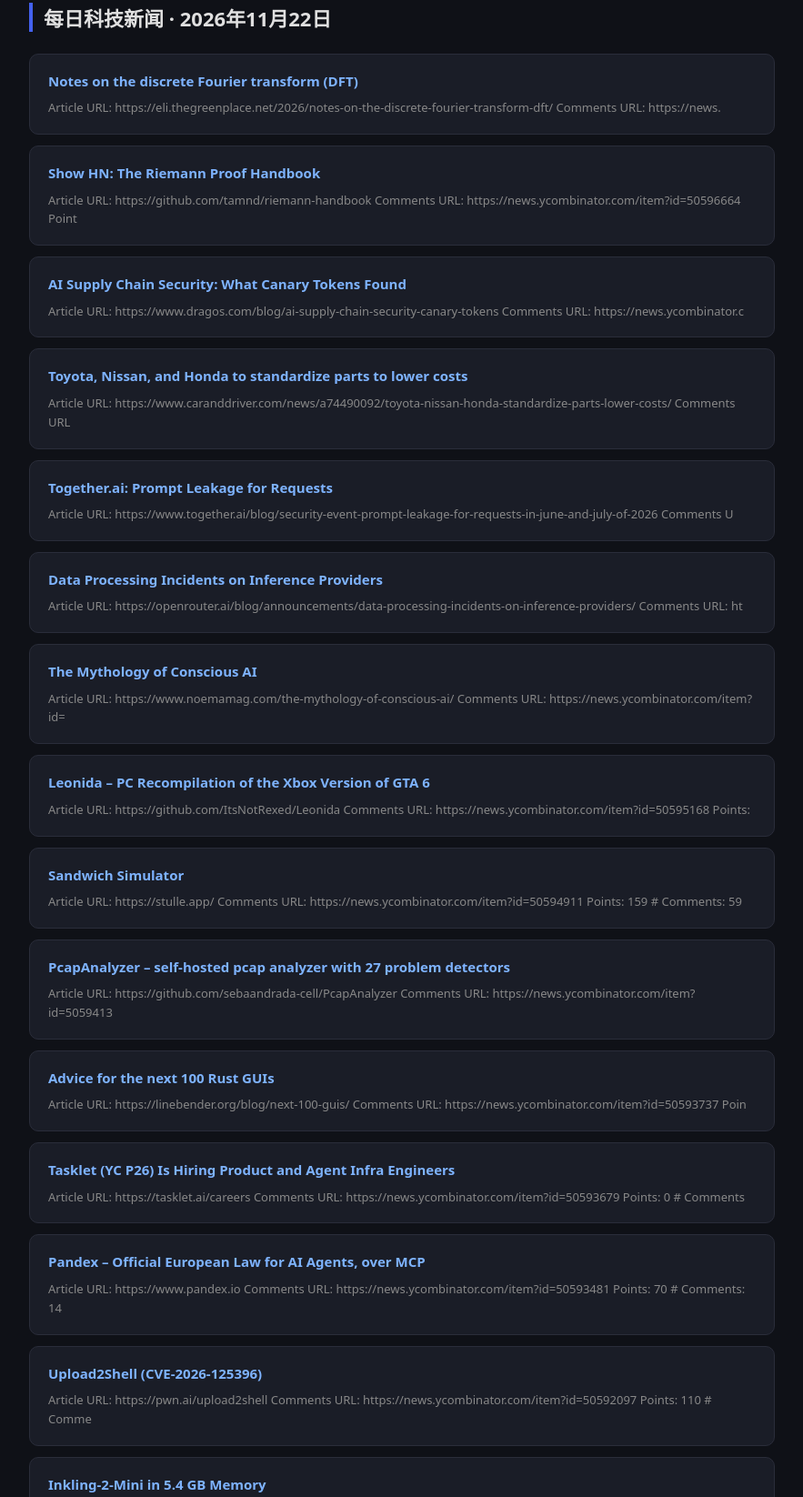
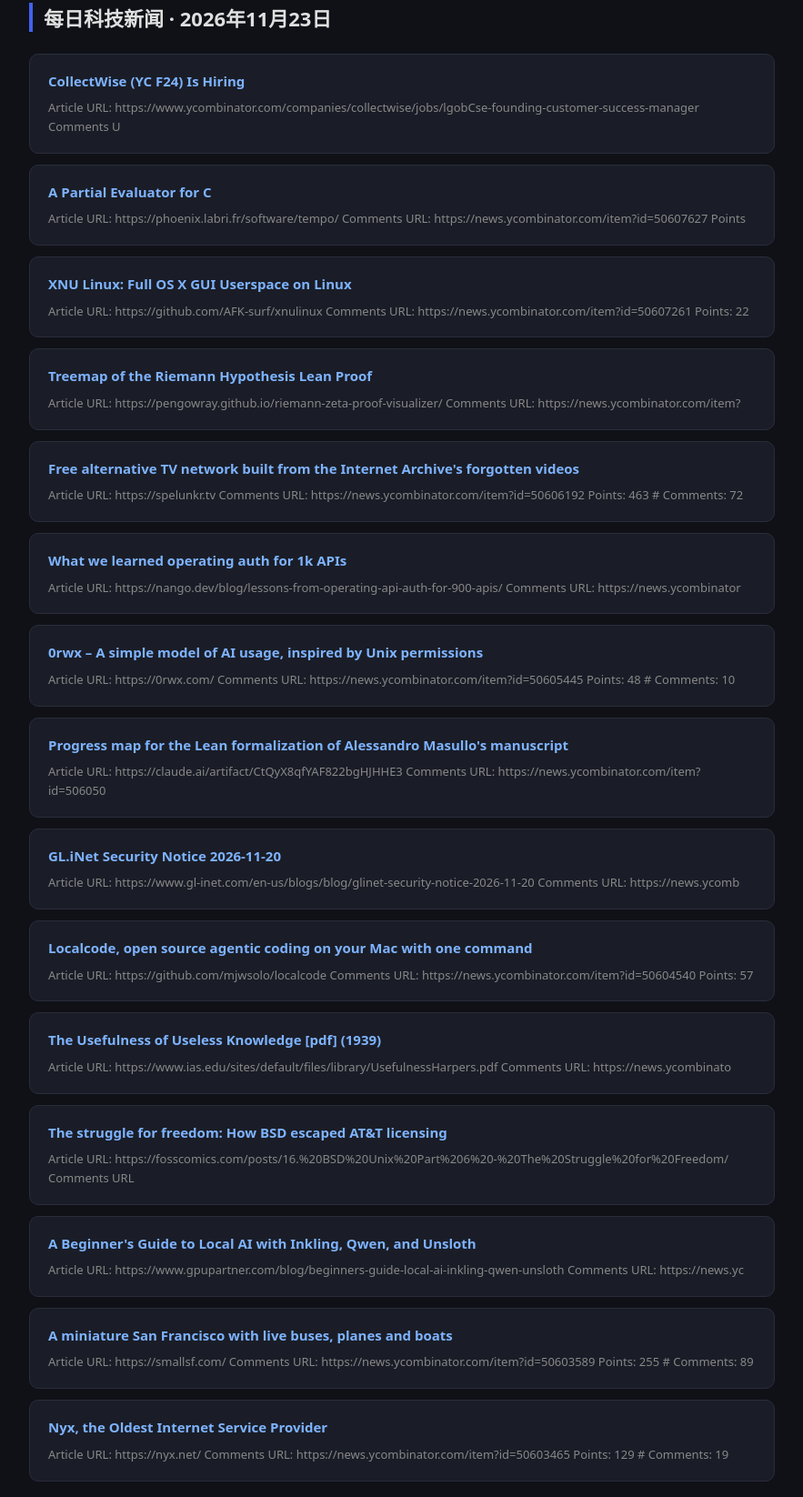
Before and after one commit to erdmanncho/daily-tech-news, a plain HTML site: page docs/index.html in a window 1280 px wide. Shown: the part 32-1678 px from the top of the page at 91% size, without its empty margins (198-1081 px from the left). Drawn offline with Linux system fonts and the light colour scheme.

Commit message:
每日新闻更新 2026-11-23

```diff
--- a/docs/index.html
+++ b/docs/index.html
@@ -1,7 +1,7 @@
 <!DOCTYPE html>
 <html lang="zh"><head><meta charset="UTF-8">
 <meta name="viewport" content="width=device-width,initial-scale=1">
-<title>每日科技新闻 · 2026年11月22日</title>
+<title>每日科技新闻 · 2026年11月23日</title>
 <style>
   body{font-family:system-ui,sans-serif;max-width:820px;margin:0 auto;padding:20px 16px;background:#0f1117;color:#e0e0e0}
   h1{font-size:22px;border-left:4px solid #4361ee;padding-left:12px;margin-bottom:24px}
@@ -14,93 +14,93 @@
   footer{text-align:center;color:#444;margin-top:32px;font-size:12px}
 </style></head>
 <body>
-  <h1>每日科技新闻 · 2026年11月22日</h1>
+  <h1>每日科技新闻 · 2026年11月23日</h1>
 
     <div class="card">
-      <a href="https://eli.thegreenplace.net/2026/notes-on-the-discrete-fourier-transform-dft/" target="_blank"><h2>Notes on the discrete Fourier transform (DFT)</h2></a>
-      <p>Article URL: https://eli.thegreenplace.net/2026/notes-on-the-discrete-fourier-transform-dft/
-Comments URL: https://news.</p>
+      <a href="https://www.ycombinator.com/companies/collectwise/jobs/lgobCse-founding-customer-success-manager" target="_blank"><h2>CollectWise (YC F24) Is Hiring</h2></a>
+      <p>Article URL: https://www.ycombinator.com/companies/collectwise/jobs/lgobCse-founding-customer-success-manager
+Comments U</p>
     </div>
     <div class="card">
-      <a href="https://github.com/tamnd/riemann-handbook" target="_blank"><h2>Show HN: The Riemann Proof Handbook</h2></a>
-      <p>Article URL: https://github.com/tamnd/riemann-handbook
-Comments URL: https://news.ycombinator.com/item?id=50596664
-Point</p>
+      <a href="https://phoenix.labri.fr/software/tempo/" target="_blank"><h2>A Partial Evaluator for C</h2></a>
+      <p>Article URL: https://phoenix.labri.fr/software/tempo/
+Comments URL: https://news.ycombinator.com/item?id=50607627
+Points</p>
     </div>
     <div class="card">
-      <a href="https://www.dragos.com/blog/ai-supply-chain-security-canary-tokens" target="_blank"><h2>AI Supply Chain Security: What Canary Tokens Found</h2></a>
-      <p>Article URL: https://www.dragos.com/blog/ai-supply-chain-security-canary-tokens
-Comments URL: https://news.ycombinator.c</p>
+      <a href="https://github.com/AFK-surf/xnulinux" target="_blank"><h2>XNU Linux: Full OS X GUI Userspace on Linux</h2></a>
+      <p>Article URL: https://github.com/AFK-surf/xnulinux
+Comments URL: https://news.ycombinator.com/item?id=50607261
+Points: 22</p>
     </div>
     <div class="card">
-      <a href="https://www.caranddriver.com/news/a74490092/toyota-nissan-honda-standardize-parts-lower-costs/" target="_blank"><h2>Toyota, Nissan, and Honda to standardize parts to lower costs</h2></a>
-      <p>Article URL: https://www.caranddriver.com/news/a74490092/toyota-nissan-honda-standardize-parts-lower-costs/
+      <a href="https://pengowray.github.io/riemann-zeta-proof-visualizer/" target="_blank"><h2>Treemap of the Riemann Hypothesis Lean Proof</h2></a>
+      <p>Article URL: https://pengowray.github.io/riemann-zeta-proof-visualizer/
+Comments URL: https://news.ycombinator.com/item?</p>
+    </div>
+    <div class="card">
+      <a href="https://spelunkr.tv" target="_blank"><h2>Free alternative TV network built from the Internet Archive's forgotten videos</h2></a>
+      <p>Article URL: https://spelunkr.tv
+Comments URL: https://news.ycombinator.com/item?id=50606192
+Points: 463
+# Comments: 72</p>
+    </div>
+    <div class="card">
+      <a href="https://nango.dev/blog/lessons-from-operating-api-auth-for-900-apis/" target="_blank"><h2>What we learned operating auth for 1k APIs</h2></a>
+      <p>Article URL: https://nango.dev/blog/lessons-from-operating-api-auth-for-900-apis/
+Comments URL: https://news.ycombinator</p>
+    </div>
+    <div class="card">
+      <a href="https://0rwx.com/" target="_blank"><h2>0rwx – A simple model of AI usage, inspired by Unix permissions</h2></a>
+      <p>Article URL: https://0rwx.com/
+Comments URL: https://news.ycombinator.com/item?id=50605445
+Points: 48
+# Comments: 10</p>
+    </div>
+    <div class="card">
+      <a href="https://claude.ai/artifact/CtQyX8qfYAF822bgHJHHE3" target="_blank"><h2>Progress map for the Lean formalization of Alessandro Masullo's manuscript</h2></a>
+      <p>Article URL: https://claude.ai/artifact/CtQyX8qfYAF822bgHJHHE3
+Comments URL: https://news.ycombinator.com/item?id=506050</p>
+    </div>
+    <div class="card">
+      <a href="https://www.gl-inet.com/en-us/blogs/blog/glinet-security-notice-2026-11-20" target="_blank"><h2>GL.iNet Security Notice 2026-11-20</h2></a>
+      <p>Article URL: https://www.gl-inet.com/en-us/blogs/blog/glinet-security-notice-2026-11-20
+Comments URL: https://news.ycomb</p>
+    </div>
+    <div class="card">
+      <a href="https://github.com/mjwsolo/localcode" target="_blank"><h2>Localcode, open source agentic coding on your Mac with one command</h2></a>
+      <p>Article URL: https://github.com/mjwsolo/localcode
+Comments URL: https://news.ycombinator.com/item?id=50604540
+Points: 57</p>
+    </div>
+    <div class="card">
+      <a href="https://www.ias.edu/sites/default/files/library/UsefulnessHarpers.pdf" target="_blank"><h2>The Usefulness of Useless Knowledge [pdf] (1939)</h2></a>
+      <p>Article URL: https://www.ias.edu/sites/default/files/library/UsefulnessHarpers.pdf
+Comments URL: https://news.ycombinato</p>
+    </div>
+    <div class="card">
+      <a href="https://fosscomics.com/posts/16.%20BSD%20Unix%20Part%206%20-%20The%20Struggle%20for%20Freedom/" target="_blank"><h2>The struggle for freedom: How BSD escaped AT&T licensing</h2></a>
+      <p>Article URL: https://fosscomics.com/posts/16.%20BSD%20Unix%20Part%206%20-%20The%20Struggle%20for%20Freedom/
 Comments URL</p>
     </div>
     <div class="card">
-      <a href="https://www.together.ai/blog/security-event-prompt-leakage-for-requests-in-june-and-july-of-2026" target="_blank"><h2>Together.ai: Prompt Leakage for Requests</h2></a>
-      <p>Article URL: https://www.together.ai/blog/security-event-prompt-leakage-for-requests-in-june-and-july-of-2026
-Comments U</p>
+      <a href="https://www.gpupartner.com/blog/beginners-guide-local-ai-inkling-qwen-unsloth" target="_blank"><h2>A Beginner's Guide to Local AI with Inkling, Qwen, and Unsloth</h2></a>
+      <p>Article URL: https://www.gpupartner.com/blog/beginners-guide-local-ai-inkling-qwen-unsloth
+Comments URL: https://news.yc</p>
     </div>
     <div class="card">
-      <a href="https://openrouter.ai/blog/announcements/data-processing-incidents-on-inference-providers/" target="_blank"><h2>Data Processing Incidents on Inference Providers</h2></a>
-      <p>Article URL: https://openrouter.ai/blog/announcements/data-processing-incidents-on-inference-providers/
-Comments URL: ht</p>
+      <a href="https://smallsf.com/" target="_blank"><h2>A miniature San Francisco with live buses, planes and boats</h2></a>
+      <p>Article URL: https://smallsf.com/
+Comments URL: https://news.ycombinator.com/item?id=50603589
+Points: 255
+# Comments: 89</p>
     </div>
     <div class="card">
-      <a href="https://www.noemamag.com/the-mythology-of-conscious-ai/" target="_blank"><h2>The Mythology of Conscious AI</h2></a>
-      <p>Article URL: https://www.noemamag.com/the-mythology-of-conscious-ai/
-Comments URL: https://news.ycombinator.com/item?id=</p>
-    </div>
-    <div class="card">
-      <a href="https://github.com/ItsNotRexed/Leonida" target="_blank"><h2>Leonida – PC Recompilation of the Xbox Version of GTA 6</h2></a>
-      <p>Article URL: https://github.com/ItsNotRexed/Leonida
-Comments URL: https://news.ycombinator.com/item?id=50595168
-Points: </p>
-    </div>
-    <div class="card">
-      <a href="https://stulle.app/" target="_blank"><h2>Sandwich Simulator</h2></a>
-      <p>Article URL: https://stulle.app/
-Comments URL: https://news.ycombinator.com/item?id=50594911
-Points: 159
-# Comments: 59</p>
-    </div>
-    <div class="card">
-      <a href="https://github.com/sebaandrada-cell/PcapAnalyzer" target="_blank"><h2>PcapAnalyzer – self-hosted pcap analyzer with 27 problem detectors</h2></a>
-      <p>Article URL: https://github.com/sebaandrada-cell/PcapAnalyzer
-Comments URL: https://news.ycombinator.com/item?id=5059413</p>
-    </div>
-    <div class="card">
-      <a href="https://linebender.org/blog/next-100-guis/" target="_blank"><h2>Advice for the next 100 Rust GUIs</h2></a>
-      <p>Article URL: https://linebender.org/blog/next-100-guis/
-Comments URL: https://news.ycombinator.com/item?id=50593737
-Poin</p>
-    </div>
-    <div class="card">
-      <a href="https://tasklet.ai/careers" target="_blank"><h2>Tasklet (YC P26) Is Hiring Product and Agent Infra Engineers</h2></a>
-      <p>Article URL: https://tasklet.ai/careers
-Comments URL: https://news.ycombinator.com/item?id=50593679
-Points: 0
-# Comments</p>
-    </div>
-    <div class="card">
-      <a href="https://www.pandex.io" target="_blank"><h2>Pandex – Official European Law for AI Agents, over MCP</h2></a>
-      <p>Article URL: https://www.pandex.io
-Comments URL: https://news.ycombinator.com/item?id=50593481
-Points: 70
-# Comments: 14</p>
-    </div>
-    <div class="card">
-      <a href="https://pwn.ai/upload2shell" target="_blank"><h2>Upload2Shell (CVE-2026-125396)</h2></a>
-      <p>Article URL: https://pwn.ai/upload2shell
-Comments URL: https://news.ycombinator.com/item?id=50592097
-Points: 110
-# Comme</p>
-    </div>
-    <div class="card">
-      <a href="https://github.com/ShinMegamiBoson/lookatmyquant" target="_blank"><h2>Inkling-2-Mini in 5.4 GB Memory</h2></a>
-      <p>Article URL: https://github.com/ShinMegamiBoson/lookatmyquant
-Comments URL: https://news.ycombinator.com/item?id=5059185</p>
+      <a href="https://nyx.net/" target="_blank"><h2>Nyx, the Oldest Internet Service Provider</h2></a>
+      <p>Article URL: https://nyx.net/
+Comments URL: https://news.ycombinator.com/item?id=50603465
+Points: 129
+# Comments: 19</p>
     </div>
   <footer>自动生成 · 由 GitHub Actions 驱动 · 数据来自 Hacker News</footer>
 </body></html>
```
